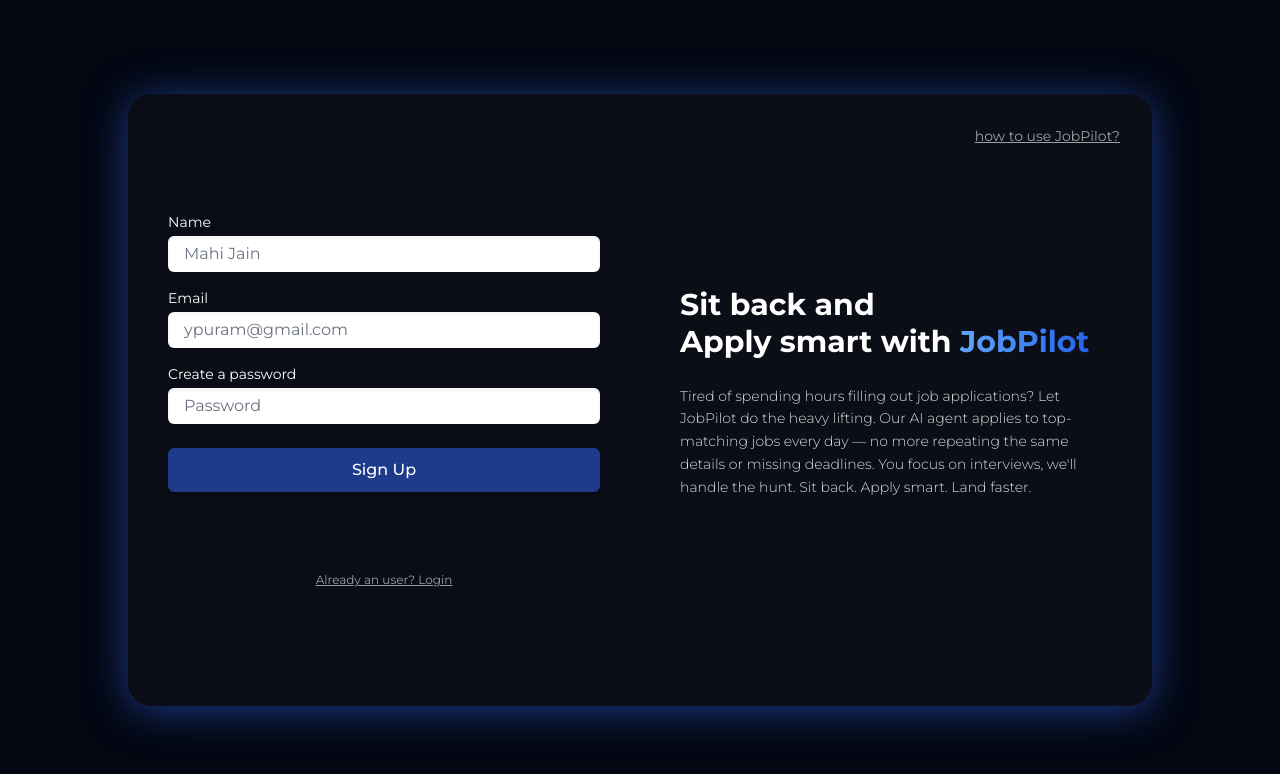
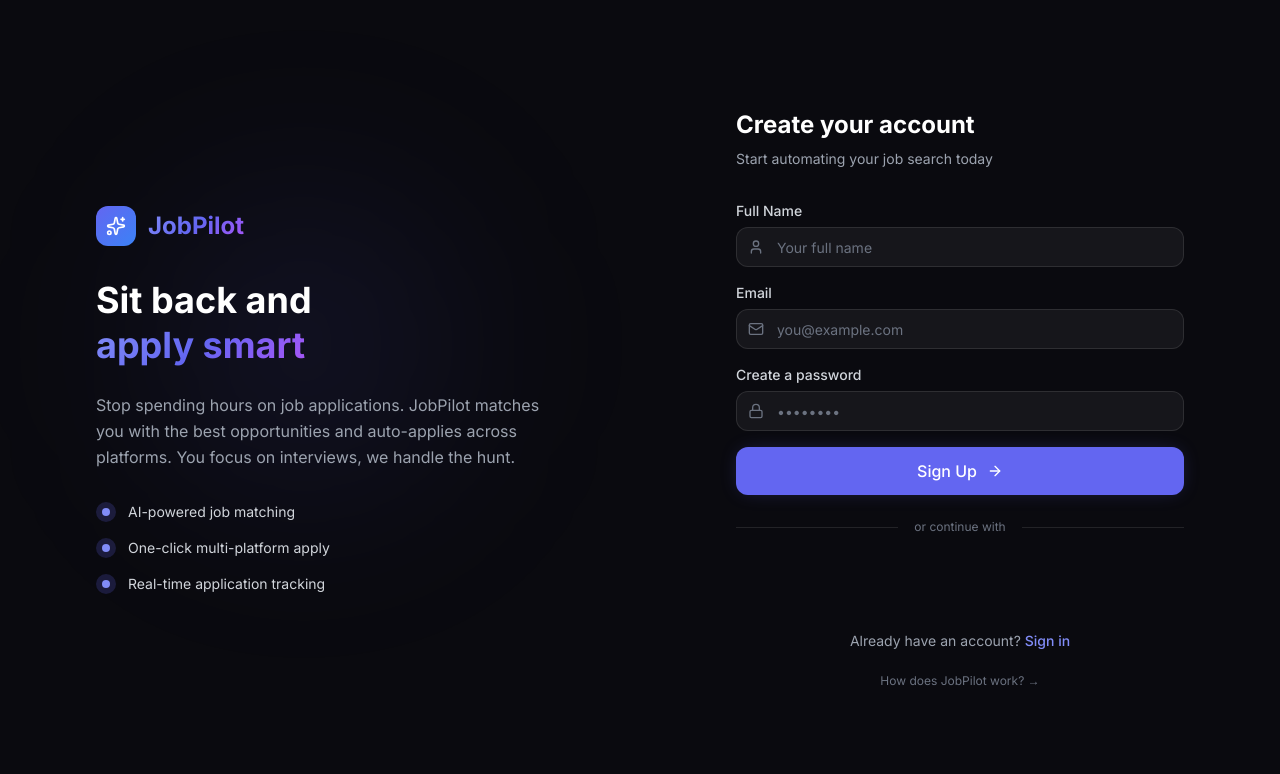
Before and after one commit to Mahi6384/JobPilot, a React (Vite) app in the folder client/: page /signup in a window 1280 px wide. Shown: the top 774 px of the page. Built offline with nearby package versions, Linux system fonts and the light colour scheme; no server answers.

Commit message:
style: refresh auth and header UI (Navbar/AuthForm)

```diff
--- a/client/src/components/AuthForm.jsx
+++ b/client/src/components/AuthForm.jsx
@@ -1,33 +1,52 @@
 import React, { useState } from "react";
-import { Mail, Lock, User } from "lucide-react";
-
-const API_BASE = import.meta.env.VITE_API_URL || (import.meta.env.MODE === 'development' ? "http://localhost:5000" : "https://jobpilot-production-3ba1.up.railway.app");
-import { useNavigate } from "react-router-dom";
+import { Mail, Lock, User, ArrowRight, Sparkles } from "lucide-react";
+import { useNavigate, Link } from "react-router-dom";
 import axios from "axios";
 import { GoogleLogin } from "@react-oauth/google";
-import googleIcon from "../assets/googleIcon.svg";
+import { useToast } from "./ui/Toast";
+import Button from "./ui/Button";
+import Input from "./ui/Input";
 
-function AuthForm({
-  heading,
-  btnText,
-  newUser,
-  TextUnderHeading,
-  passwordDes,
-}) {
+const API_BASE =
+  import.meta.env.VITE_API_URL ||
+  (import.meta.env.MODE === "development"
+    ? "http://localhost:5000"
+    : "https://jobpilot-production-3ba1.up.railway.app");
+
+function AuthForm({ btnText, newUser, passwordDes }) {
   const navigate = useNavigate();
+  const toast = useToast();
   const [formData, setFormData] = useState({
     name: "",
     email: "",
     password: "",
   });
+  const [errors, setErrors] = useState({});
   const [loading, setLoading] = useState(false);
 
   const handleChange = (e) => {
     setFormData({ ...formData, [e.target.name]: e.target.value });
+    if (errors[e.target.name]) {
+      setErrors({ ...errors, [e.target.name]: "" });
+    }
+  };
+
+  const validate = () => {
+    const newErrors = {};
+    if (newUser && !formData.name.trim()) newErrors.name = "Name is required";
+    if (!formData.email.trim()) newErrors.email = "Email is required";
+    else if (!/\S+@\S+\.\S+/.test(formData.email))
+      newErrors.email = "Enter a valid email";
+    if (!formData.password) newErrors.password = "Password is required";
+    else if (newUser && formData.password.length < 6)
+      newErrors.password = "Must be at least 6 characters";
+    setErrors(newErrors);
+    return Object.keys(newErrors).length === 0;
   };
 
   const handleSubmit = async (e) => {
     e.preventDefault();
+    if (!validate()) return;
     setLoading(true);
 
     try {
@@ -38,18 +57,13 @@
         ...(newUser && { name: formData.name }),
       });
 
-      // Store token
       localStorage.setItem("token", response.data.token);
       localStorage.setItem("user", JSON.stringify(response.data.user));
-
-      // Dispatch event to notify Navbar
       window.dispatchEvent(new Event("authChange"));
-
-      // Redirect to onboarding after successful auth
+      toast.success(newUser ? "Account created!" : "Welcome back!");
       navigate("/onboarding");
     } catch (error) {
-      console.error("Auth error:", error);
-      alert(error.response?.data?.message || "Authentication failed");
+      toast.error(error.response?.data?.message || "Authentication failed");
     } finally {
       setLoading(false);
     }
@@ -58,174 +72,210 @@
   const handleGoogleAuthSuccess = async (credentialResponse) => {
     setLoading(true);
     try {
-      const response = await axios.post(
-        `${API_BASE}/api/auth/google`,
-        {
+      const response = await axios.post(`${API_BASE}/api/auth/google`, {
         credential: credentialResponse.credential,
-        },
-      );
+      });
 
-      // Store token
       localStorage.setItem("token", response.data.token);
       localStorage.setItem("user", JSON.stringify(response.data.user));
-
-      // Dispatch event to notify Navbar
       window.dispatchEvent(new Event("authChange"));
-
-      // Redirect to onboarding after successful auth
+      toast.success("Signed in with Google!");
       navigate("/onboarding");
     } catch (error) {
-      console.error("Google Auth error:", error);
-      alert(error.response?.data?.message || "Google Authentication failed");
+      toast.error(error.response?.data?.message || "Google sign-in failed");
     } finally {
       setLoading(false);
     }
   };
 
   const handleGoogleAuthError = () => {
-    console.error("Google Login Failed");
-    alert("Login Failed. Please try again.");
+    toast.error("Google sign-in failed. Please try again.");
   };
 
   return (
-    <div className="font-montserrat min-h-screen w-full bg-gray-950 flex flex-col justify-center">
-      <div className="h-[calc(100vh-5rem)] w-full flex items-center justify-center overflow-hidden">
-        <div className="w-[85%] max-w-5xl text-white flex h-[85%] max-h-[650px] rounded-3xl bg-stone-800/20 shadow-blue-900 shadow-[0_4px_40px_0px_rgba(0,0,0,0.1)]">
-          <section className="flex flex-col flex-1 min-w-[320px] p-8 md:p-10 justify-center">
-            {/* <h1 className="text-3xl font-bold leading-tight mt-2 select-none">
-              {heading}
+    <div className="min-h-screen w-full bg-surface-primary flex">
+      <div className="bg-mesh" />
+
+      {/* Left: Branding panel (hidden on mobile) */}
+      <div className="hidden lg:flex flex-1 relative overflow-hidden items-center justify-center p-12">
+        {/* Gradient orbs */}
+        <div className="absolute top-1/4 left-1/4 w-72 h-72 bg-brand-500/10 rounded-full blur-[100px] animate-float" />
+        <div className="absolute bottom-1/4 right-1/4 w-64 h-64 bg-accent-500/8 rounded-full blur-[80px] animate-float animate-delay-300" />
+
+        <div className="relative z-10 max-w-md">
+          <div className="flex items-center gap-3 mb-8">
+            <div className="w-10 h-10 rounded-xl bg-gradient-brand flex items-center justify-center">
+              <Sparkles className="w-5 h-5 text-white" />
+            </div>
+            <span className="text-2xl font-bold text-gradient">JobPilot</span>
+          </div>
+
+          <h1 className="text-4xl font-bold text-white leading-tight mb-6">
+            Sit back and
+            <br />
+            <span className="text-gradient">apply smart</span>
           </h1>
-            <p className="text-sm font-light opacity-85 mb-8 select-none">
-              {TextUnderHeading}
-            </p> */}
 
-            <form className="w-full" onSubmit={handleSubmit}>
+          <p className="text-gray-400 leading-relaxed mb-8">
+            Stop spending hours on job applications. JobPilot matches you with
+            the best opportunities and auto-applies across platforms. You focus
+            on interviews, we handle the hunt.
+          </p>
+
+          <div className="space-y-4">
+            {[
+              "AI-powered job matching",
+              "One-click multi-platform apply",
+              "Real-time application tracking",
+            ].map((feature) => (
+              <div key={feature} className="flex items-center gap-3">
+                <div className="w-5 h-5 rounded-full bg-brand-500/20 flex items-center justify-center">
+                  <div className="w-2 h-2 rounded-full bg-brand-400" />
+                </div>
+                <span className="text-sm text-gray-300">{feature}</span>
+              </div>
+            ))}
+          </div>
+        </div>
+      </div>
+
+      {/* Right: Form */}
+      <div className="flex-1 flex items-center justify-center p-6 lg:p-12">
+        <div className="w-full max-w-md">
+          {/* Mobile logo */}
+          <div className="flex items-center gap-3 mb-8 lg:hidden">
+            <div className="w-8 h-8 rounded-lg bg-gradient-brand flex items-center justify-center">
+              <Sparkles className="w-4 h-4 text-white" />
+            </div>
+            <span className="text-xl font-bold text-gradient">JobPilot</span>
+          </div>
+
+          <h2 className="text-2xl font-bold text-white mb-2">
+            {newUser ? "Create your account" : "Welcome back"}
+          </h2>
+          <p className="text-gray-400 text-sm mb-8">
+            {newUser
+              ? "Start automating your job search today"
+              : "Sign in to continue your job search"}
+          </p>
+
+          <form onSubmit={handleSubmit} className="space-y-4">
             {newUser && (
-                <div className="flex flex-col mb-4">
-                  <label
-                    htmlFor="name"
-                    className="text-sm font-normal mb-1 select-none"
-                  >
-                    Name
-                  </label>
-                  <input
+              <Input
                 id="name"
                 name="name"
                 type="text"
+                label="Full Name"
+                placeholder="Your full name"
+                icon={User}
                 value={formData.name}
                 onChange={handleChange}
-                    placeholder="Mahi Jain"
-                    className="rounded-md px-4 py-1.5 text-black placeholder-gray-500 shadow-inner focus:shadow-[inset_0_0_10px_#131a25]"
+                error={errors.name}
               />
-                </div>
             )}
-              <div className="flex flex-col mb-4">
-                <label
-                  htmlFor="email"
-                  className="text-sm font-normal mb-1 select-none"
-                >
-                  Email
-                </label>
-                <input
+
+            <Input
               id="email"
               name="email"
               type="email"
+              label="Email"
+              placeholder="you@example.com"
+              icon={Mail}
               value={formData.email}
               onChange={handleChange}
-                  placeholder="ypuram@gmail.com"
+              error={errors.email}
               required
-                  className="rounded-md px-4 py-1.5 text-black placeholder-gray-500 shadow-inner focus:shadow-[inset_0_0_10px_#131a25]"
             />
-              </div>
-              <div className="flex flex-col mb-4">
-                <label
-                  htmlFor="passwd"
-                  className="text-sm font-normal mb-1 select-none"
-                >
-                  {passwordDes}
-                </label>
-                <input
+
+            <Input
               id="passwd"
               name="password"
               type="password"
+              label={passwordDes || "Password"}
+              placeholder="••••••••"
+              icon={Lock}
               value={formData.password}
               onChange={handleChange}
-                  placeholder="Password"
+              error={errors.password}
               required
-                  className="rounded-md px-4 py-1.5 text-black placeholder-gray-500 shadow-inner focus:shadow-[inset_0_0_10px_#131a25]"
             />
+
             {!newUser && (
+              <div className="text-right">
                 <a
                   href="#"
-                    className="text-xs text-white underline mt-1 self-end select-none"
+                  className="text-xs text-gray-400 hover:text-brand-400 transition-colors"
                 >
-                    Forgot Password
+                  Forgot password?
                 </a>
+              </div>
             )}
+
+            <Button
+              type="submit"
+              loading={loading}
+              className="w-full"
+              size="lg"
+              iconRight={ArrowRight}
+            >
+              {btnText}
+            </Button>
+          </form>
+
+          {/* Divider */}
+          <div className="flex items-center gap-4 my-6">
+            <div className="flex-1 h-px bg-white/10" />
+            <span className="text-xs text-gray-500">or continue with</span>
+            <div className="flex-1 h-px bg-white/10" />
           </div>
 
-              <button
-                type="submit"
-                disabled={loading}
-                className="bg-blue-900 py-2.5 rounded-md font-medium text-base shadow-md w-full transition-colors duration-300 disabled:bg-gray-600 mt-2"
-              >
-                {loading ? "Processing..." : btnText}
-              </button>
-            </form>
-
-            <div className="flex justify-center gap-7 my-5">
+          {/* Google */}
+          <div className="flex justify-center">
             <GoogleLogin
               onSuccess={handleGoogleAuthSuccess}
               onError={handleGoogleAuthError}
               useOneTap
               theme="filled_black"
-                shape="circle"
+              shape="pill"
+              size="large"
+              width="100%"
             />
           </div>
 
+          {/* Switch link */}
+          <p className="text-center text-sm text-gray-400 mt-8">
             {newUser ? (
-              <a
-                href="/login"
-                className="text-center text-xs underline opacity-60 hover:opacity-90 select-none"
+              <>
+                Already have an account?{" "}
+                <Link
+                  to="/login"
+                  className="text-brand-400 hover:text-brand-300 font-medium transition-colors"
                 >
-                Already an user? Login
-              </a>
+                  Sign in
+                </Link>
+              </>
             ) : (
-              <a
-                href="/signup"
-                className="text-center text-xs underline opacity-60 hover:opacity-90 select-none"
+              <>
+                New to JobPilot?{" "}
+                <Link
+                  to="/signup"
+                  className="text-brand-400 hover:text-brand-300 font-medium transition-colors"
                 >
-                New user? Create an account
-              </a>
+                  Create an account
+                </Link>
+              </>
             )}
-          </section>
-          <section className="flex flex-col justify-center flex-1 min-w-[350px] bg-[#131a25]/10 p-8 md:p-10 text-white rounded-tr-xl rounded-br-xl relative">
-            <a
-              href="/guide"
-              className="absolute top-8 right-8 text-sm underline opacity-60 hover:opacity-100 transition-opacity select-none"
+          </p>
+
+          {/* Guide link */}
+          <p className="text-center mt-4">
+            <Link
+              to="/guide"
+              className="text-xs text-gray-500 hover:text-gray-300 transition-colors"
             >
-              how to use JobPilot?
-            </a>
-            <div>
-              <h2 className="text-3xl font-bold mb-6 select-none leading-tight">
-                Sit back and
-                <br />
-                Apply smart with{" "}
-                <span className="bg-gradient-to-r from-blue-400 to-blue-600 bg-clip-text text-transparent">
-                  JobPilot
-                </span>
-              </h2>
-              <blockquote>
-                <p className="text-sm font-light opacity-85 leading-relaxed mb-4 select-none">
-                  Tired of spending hours filling out job applications? Let
-                  JobPilot do the heavy lifting. Our AI agent applies to
-                  top-matching jobs every day — no more repeating the same
-                  details or missing deadlines. You focus on interviews, we'll
-                  handle the hunt. Sit back. Apply smart. Land faster.
+              How does JobPilot work? →
+            </Link>
           </p>
-              </blockquote>
-            </div>
-          </section>
         </div>
       </div>
     </div>
--- a/client/src/components/Navbar.jsx
+++ b/client/src/components/Navbar.jsx
@@ -1,10 +1,14 @@
 import React, { useState, useEffect } from "react";
-import { Link, useNavigate } from "react-router-dom";
+import { Link, useNavigate, useLocation } from "react-router-dom";
+import { Menu, X, Sparkles } from "lucide-react";
+import Button from "./ui/Button";
 
 const Navbar = () => {
   const [isLoggedIn, setIsLoggedIn] = useState(false);
   const [user, setUser] = useState(null);
+  const [mobileOpen, setMobileOpen] = useState(false);
   const navigate = useNavigate();
+  const location = useLocation();
 
   const checkAuth = () => {
     const token = localStorage.getItem("token");
@@ -28,6 +32,10 @@
     };
   }, []);
 
+  useEffect(() => {
+    setMobileOpen(false);
+  }, [location.pathname]);
+
   const handleLogout = () => {
     localStorage.removeItem("token");
     localStorage.removeItem("user");
@@ -35,81 +43,141 @@
     navigate("/login");
   };
 
+  const navLinks = [
+    { to: "/guide", label: "Guide" },
+    ...(isLoggedIn
+      ? [
+          { to: "/", label: "Dashboard" },
+          { to: "/jobs", label: "Jobs" },
+          { to: "/applications", label: "Applications" },
+        ]
+      : []),
+  ];
+
   return (
-    <nav className="fixed top-0 left-0 w-full z-50 bg-gray-950/80 backdrop-blur-md border-b border-white/5 font-montserrat">
-      <div className="max-w-7xl mx-auto px-6 h-20 flex justify-between items-center text-white">
-        <Link
-          to="/"
-          className="text-2xl font-bold bg-gradient-to-r from-blue-400 to-blue-600 bg-clip-text text-transparent hover:opacity-80 transition-opacity"
-        >
-          JobPilot
+    <nav className="fixed top-0 left-0 w-full z-50 glass-strong">
+      <div className="max-w-7xl mx-auto px-5 h-16 flex justify-between items-center">
+        {/* Logo */}
+        <Link to="/" className="flex items-center gap-2.5">
+          <div className="w-8 h-8 rounded-lg bg-gradient-brand flex items-center justify-center">
+            <Sparkles className="w-4 h-4 text-white" />
+          </div>
+          <span className="text-lg font-bold text-gradient">JobPilot</span>
         </Link>
 
-        <div className="flex items-center gap-8">
-          <ul className="hidden md:flex items-center gap-6 text-sm font-medium opacity-80">
-            <li>
-              <Link to="/guide" className="hover:text-blue-400 transition-colors">
-                Guide
+        {/* Desktop nav */}
+        <div className="hidden md:flex items-center gap-6">
+          <ul className="flex items-center gap-1">
+            {navLinks.map((link) => (
+              <li key={link.to}>
+                <Link
+                  to={link.to}
+                  className={`px-3 py-2 rounded-lg text-sm font-medium transition-all duration-200 ${
+                    location.pathname === link.to
+                      ? "text-white bg-white/5"
+                      : "text-gray-400 hover:text-white hover:bg-white/5"
+                  }`}
+                >
+                  {link.label}
                 </Link>
               </li>
+            ))}
           </ul>
 
-          {isLoggedIn && (
-            <ul className="hidden md:flex items-center gap-6 text-sm font-medium opacity-80">
-              <li>
-                <Link to="/" className="hover:text-blue-400 transition-colors">
-                  Dashboard
-                </Link>
-              </li>
-              <li>
-                <Link to="/jobs" className="hover:text-blue-400 transition-colors">
-                  Jobs
-                </Link>
-              </li>
-              <li>
-                <Link to="/applications" className="hover:text-blue-400 transition-colors">
-                  Applications
-                </Link>
-              </li>
-            </ul>
-          )}
-
-          <div className="flex items-center gap-4 pl-6 border-l border-white/10">
+          <div className="flex items-center gap-3 pl-4 border-l border-white/10">
             {isLoggedIn ? (
-              <div className="flex items-center gap-4">
+              <>
                 <Link
                   to="/profile"
-                  className="flex items-center justify-center w-10 h-10 rounded-full border-2 border-blue-500/50 bg-blue-500/10 text-blue-400 font-bold text-lg select-none transition-transform hover:scale-110 hover:border-blue-400"
-                  title="View Profile"
+                  className="w-8 h-8 rounded-full bg-brand-500/15 border border-brand-500/30 flex items-center justify-center text-brand-400 font-semibold text-sm transition-all hover:scale-110 hover:border-brand-400"
+                  title="Profile"
                 >
-                  {user?.fullName?.charAt(0).toUpperCase() || user?.email?.charAt(0).toUpperCase() || "U"}
+                  {user?.fullName?.charAt(0).toUpperCase() ||
+                    user?.email?.charAt(0).toUpperCase() ||
+                    "U"}
+                </Link>
+                <Button variant="ghost" size="sm" onClick={handleLogout}>
+                  Logout
+                </Button>
+              </>
+            ) : (
+              <>
+                <Link to="/login">
+                  <Button variant="ghost" size="sm">
+                    Login
+                  </Button>
+                </Link>
+                <Link to="/signup">
+                  <Button variant="primary" size="sm">
+                    Sign Up
+                  </Button>
+                </Link>
+              </>
+            )}
+          </div>
+        </div>
+
+        {/* Mobile hamburger */}
+        <button
+          onClick={() => setMobileOpen(!mobileOpen)}
+          className="md:hidden p-2 rounded-lg text-gray-400 hover:text-white hover:bg-white/5 transition-colors"
+        >
+          {mobileOpen ? <X className="w-5 h-5" /> : <Menu className="w-5 h-5" />}
+        </button>
+      </div>
+
+      {/* Mobile menu */}
+      {mobileOpen && (
+        <div className="md:hidden glass-strong border-t border-white/[0.06] animate-fade-in-down">
+          <div className="px-5 py-4 space-y-1">
+            {navLinks.map((link) => (
+              <Link
+                key={link.to}
+                to={link.to}
+                className={`block px-4 py-3 rounded-xl text-sm font-medium transition-colors ${
+                  location.pathname === link.to
+                    ? "text-white bg-brand-500/10"
+                    : "text-gray-400 hover:text-white hover:bg-white/5"
+                }`}
+              >
+                {link.label}
+              </Link>
+            ))}
+
+            <div className="pt-3 mt-3 border-t border-white/[0.06] space-y-2">
+              {isLoggedIn ? (
+                <>
+                  <Link
+                    to="/profile"
+                    className="block px-4 py-3 rounded-xl text-sm font-medium text-gray-400 hover:text-white hover:bg-white/5 transition-colors"
+                  >
+                    Profile
                   </Link>
                   <button
                     onClick={handleLogout}
-                  className="bg-white/10 hover:bg-red-500/20 hover:text-red-400 text-white px-5 py-2 rounded-full text-sm font-semibold transition-all duration-300 border border-white/10"
+                    className="block w-full text-left px-4 py-3 rounded-xl text-sm font-medium text-red-400 hover:bg-red-500/10 transition-colors"
                   >
                     Logout
                   </button>
-              </div>
+                </>
               ) : (
-              <div className="flex items-center gap-3">
-                <Link
-                  to="/login"
-                  className="px-5 py-2 rounded-full text-sm font-semibold hover:bg-white/5 transition-all"
-                >
+                <>
+                  <Link to="/login" className="block">
+                    <Button variant="secondary" className="w-full">
                       Login
+                    </Button>
                   </Link>
-                <Link
-                  to="/signup"
-                  className="bg-blue-600 hover:bg-blue-700 text-white px-6 py-2 rounded-full text-sm font-semibold shadow-lg shadow-blue-900/40 transition-all active:scale-95"
-                >
+                  <Link to="/signup" className="block">
+                    <Button variant="primary" className="w-full">
                       Sign Up
+                    </Button>
                   </Link>
-              </div>
+                </>
               )}
             </div>
           </div>
         </div>
+      )}
     </nav>
   );
 };
```
Lines whose indentation alone changed are shown as unchanged.
